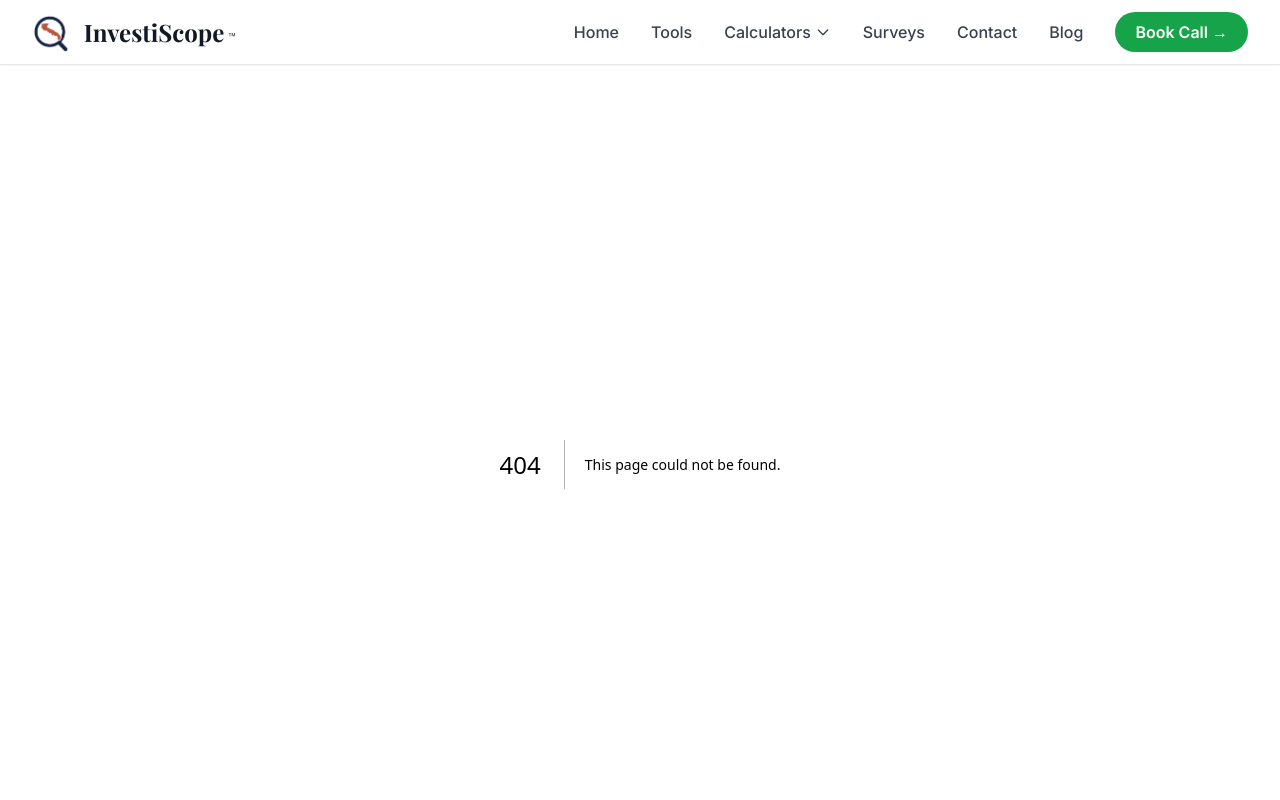
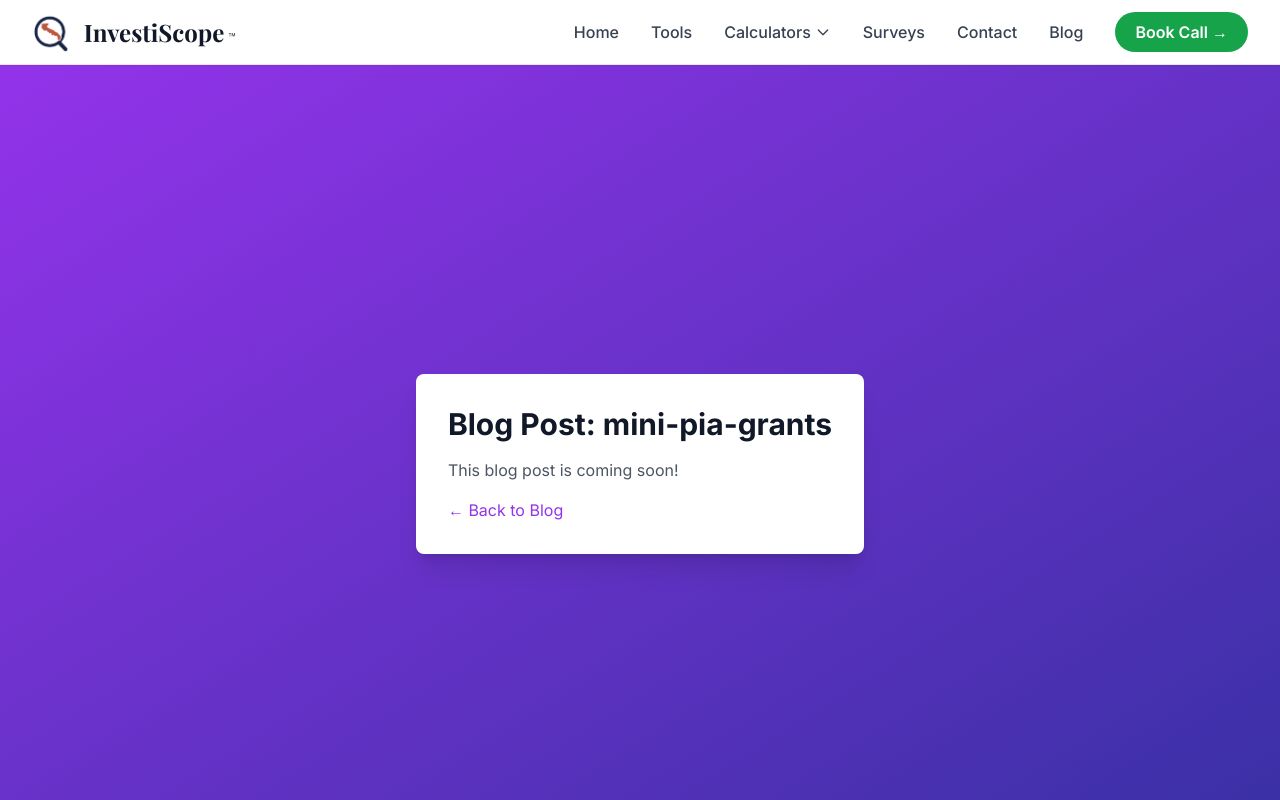
Before and after one commit to Geppix140269/investinpuglia, a Next.js app: page /blog/mini-pia-grants in a window 1280 px wide. Before the commit this address had no page. Shown: the top 800 px of the page. Built offline with nearby package versions, Linux system fonts and the light colour scheme; a web font is replaced by a local one.

Commit message:
Create page.tsx

```diff
--- /dev/null
+++ b/app/blog/[slug]/page.tsx
@@ -0,0 +1,13 @@
+// app/blog/[slug]/page.tsx - CREATE NEW FILE
+export default function BlogPost({ params }: { params: { slug: string } }) {
+  // Temporary placeholder - shows which post was clicked
+  return (
+    <div className="min-h-screen bg-gradient-to-br from-purple-600 to-indigo-800 flex items-center justify-center">
+      <div className="bg-white p-8 rounded-lg shadow-xl max-w-2xl">
+        <h1 className="text-3xl font-bold mb-4">Blog Post: {params.slug}</h1>
+        <p className="text-gray-600 mb-4">This blog post is coming soon!</p>
+        <a href="/blog" className="text-purple-600 hover:text-purple-700">← Back to Blog</a>
+      </div>
+    </div>
+  )
+}
```
